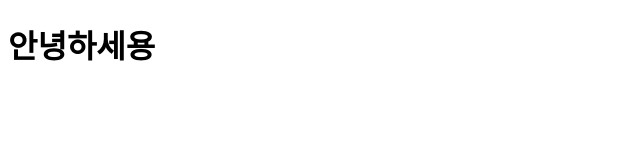
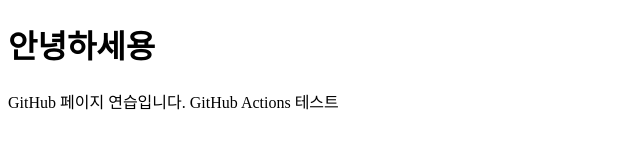
Before and after one commit to rhocci/rhocc-practice.github.io, a plain HTML site: page index.html in a window 1280 px wide. Shown: the whole page, without its empty margins (0-640 px from the left). Drawn offline with Linux system fonts and the light colour scheme.

Commit message:
GItHub Actions Test

```diff
--- a/index.html
+++ b/index.html
@@ -7,5 +7,8 @@
 </head>
 <body>
   <h1>안녕하세용</h1>
+
+  GitHub 페이지 연습입니다.
+  GitHub Actions 테스트
 </body>
 </html>
```
Also changed, not shown: 1 other file.
